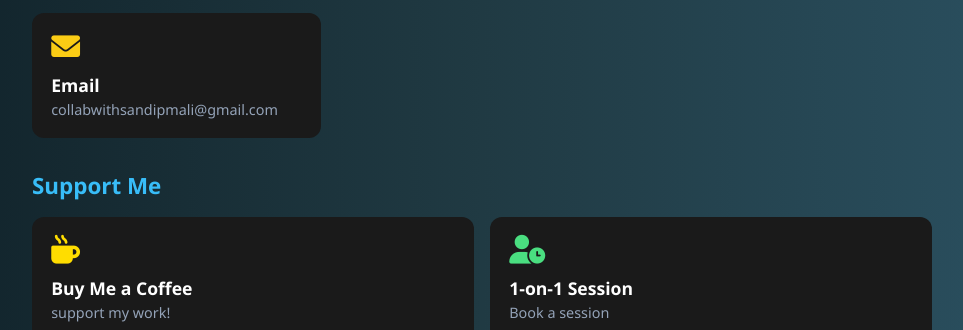
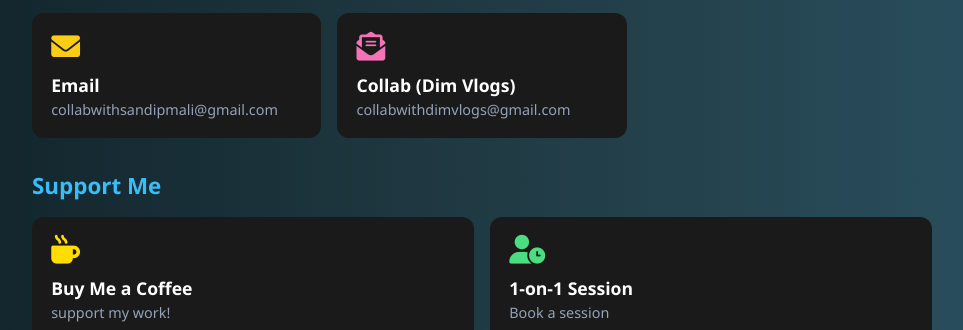
Before and after one commit to sandipmalii/Link-Hub, a plain HTML site: page index.html in a window 1280 px wide. Shown: the part 835-1165 px from the top of the page, without its empty margins (158-1121 px from the left). Drawn offline with Linux system fonts and the light colour scheme.

Commit message:
Added  dim vlogs

```diff
--- a/index.html
+++ b/index.html
@@ -217,6 +217,11 @@
         <span class="title">Email</span>
         <span class="handle">collabwithsandipmali@gmail.com</span>
       </a>
+        <a class="card" href="mailto:collabwithdimvlogs@gmail.com">
+        <i class="fas fa-envelope-open-text" style="color: #f472b6;"></i>
+        <span class="title">Collab (Dim Vlogs)</span>
+        <span class="handle">collabwithdimvlogs@gmail.com</span>
+      </a>
     </div>
   </div>
 
```
